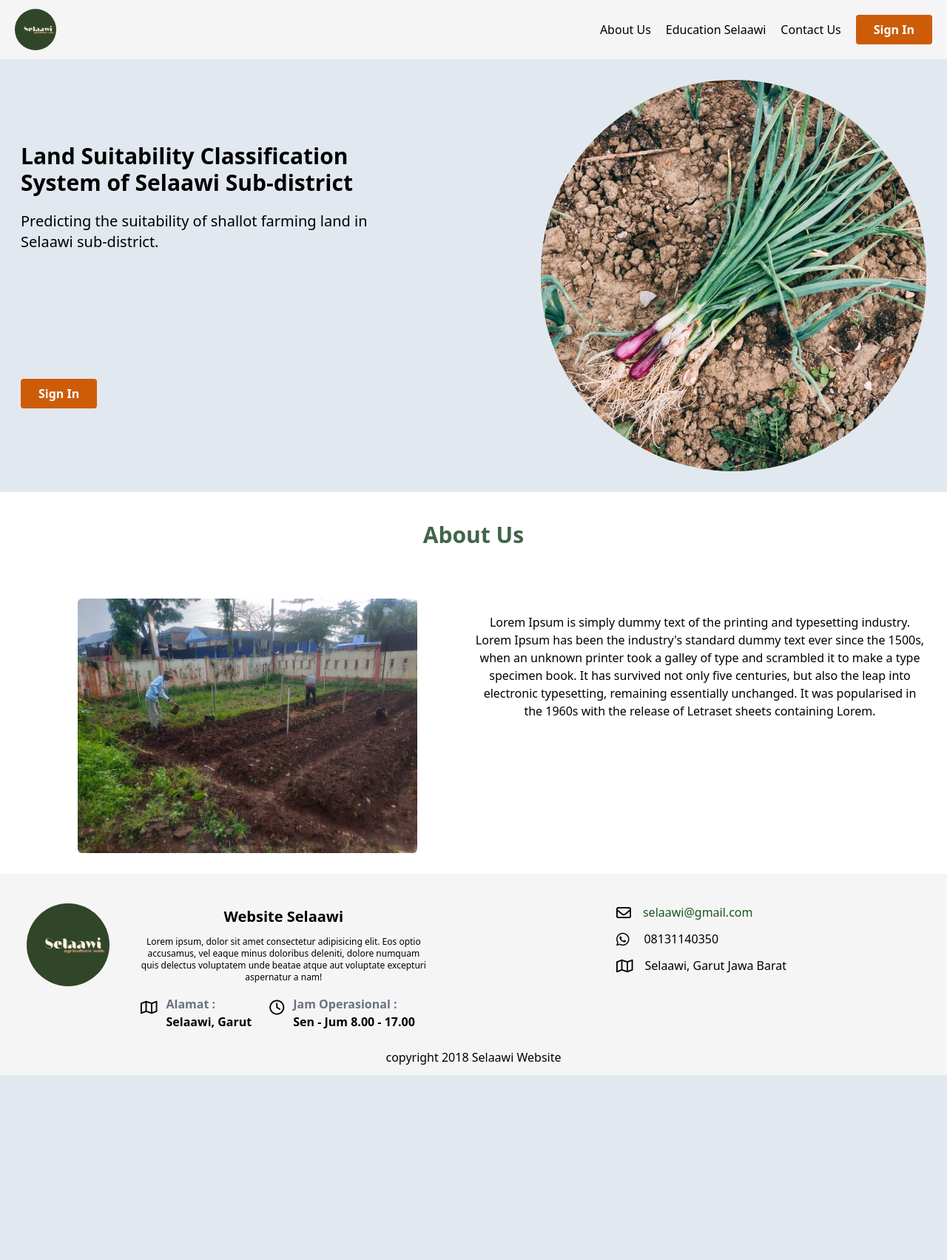
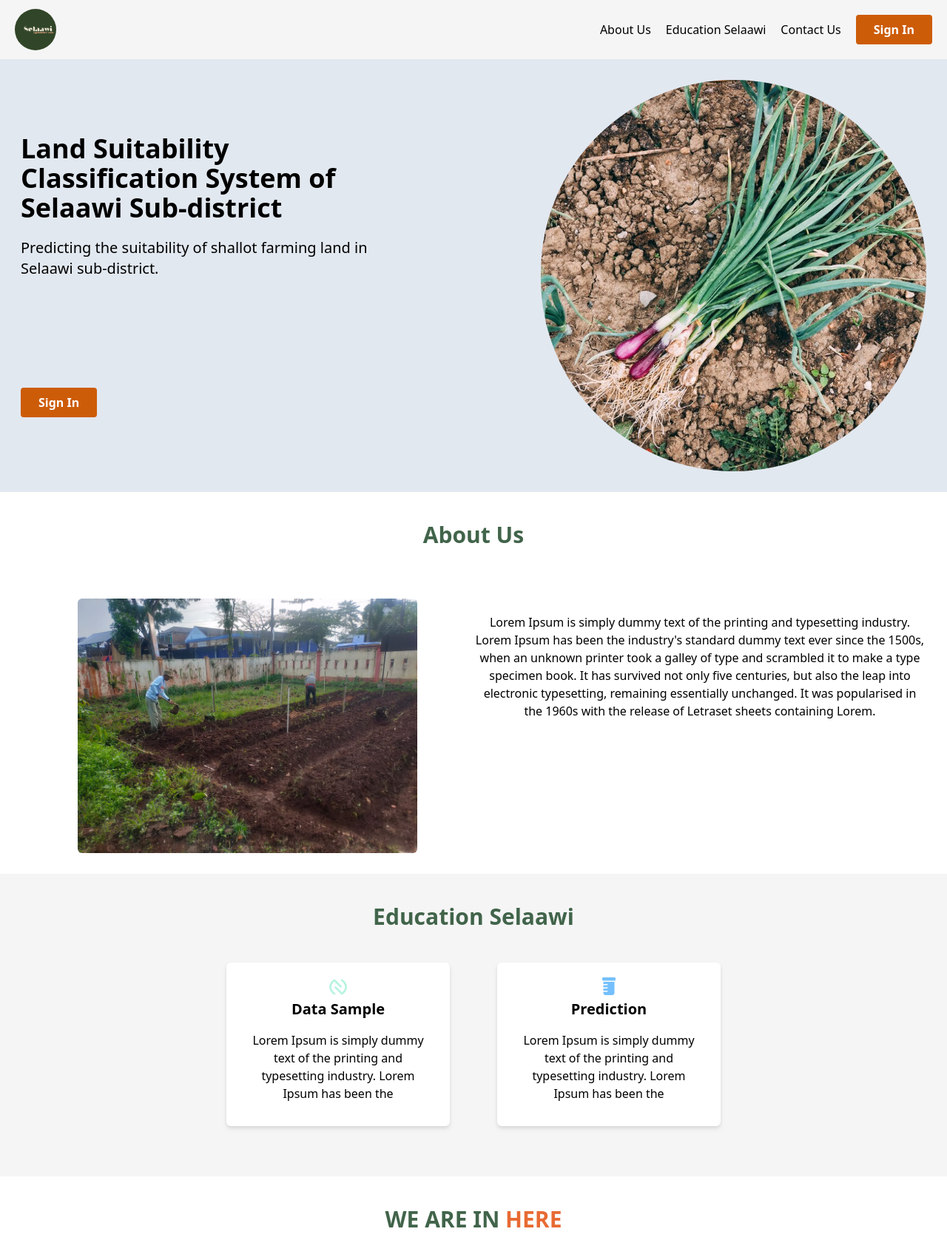
Before and after one commit to MuhalimHidayat/db_selaawi, a Flask app: page / in a window 1280 px wide. Shown: the top 1703 px of the page at 74% size. Before the commit the page ends 1453 px from the top, so only its background shows below. Run offline with Flask 3, Linux system fonts and the light colour scheme; style sheets or scripts are compiled from the project's sources; parts of the project's set-up code (start-up, migrations or seed data) failed here and were passed over; some libraries are stand-ins or nearby versions; some web fonts are replaced.

Commit message:
menyelesaikan halaman root

```diff
--- a/app/static/css/pallete.css
+++ b/app/static/css/pallete.css
@@ -11,6 +11,9 @@
 }
 .bg-tertiary-color {
   background-color: #D9D9D9;
+}
+.bg-quaternary-color {
+  background-color: #F5F5F5;
 }
 .bg-navbar-color {
   background-color: #F5F5F5;
--- a/app/templates/user.html
+++ b/app/templates/user.html
@@ -29,11 +29,12 @@
             <div class="flex items-center" id="navbar-content">
                 <ul class="flex gap-x-5">
                     <li><a href="#about-us">About Us</a></li>
-                    <li><a href="#">Education Selaawi</a></li>
+                    <li><a href="#education-selaawi">Education Selaawi</a></li>
                     <li><a href="#">Contact Us</a></li>
                 </ul>
                 <div class="ms-5">
-                    <button class="bg-button-user-color hover:bg-orange-400 text-white font-bold py-2 px-6 rounded"><a href="{{ url_for('auth.sign_in') }}">Sign In</a></button>
+                    <button class="bg-button-user-color hover:bg-orange-400 text-white font-bold py-2 px-6 rounded"><a
+                            href="{{ url_for('auth.sign_in') }}">Sign In</a></button>
                 </div>
             </div>
         </div>
@@ -42,18 +43,18 @@
         <div class="bg-slate-200 flex justify-around p-7" id="header">
             <div class="flex justify-around flex-col w-7/12" id="header-left-content">
                 <div class="w-9/12">
-                    <h1 class="text-3xl font-bold">Land Suitability Classification System of Selaawi Sub-district</h1>
+                    <h1 class="text-4xl font-bold">Land Suitability Classification System of Selaawi Sub-district</h1>
                     <h3 class="text-xl font-light mt-5">Predicting the suitability of shallot farming land in Selaawi
                         sub-district.</h3>
                 </div>
-
                 <div>
-                    <button class="bg-button-user-color text-white font-bold py-2 px-6 rounded"><a href="{{ url_for('auth.sign_in') }}">Sign In</a></button>
+                    <button class="bg-button-user-color text-white font-bold py-2 px-6 rounded"><a
+                            href="{{ url_for('auth.sign_in') }}">Sign In</a></button>
                 </div>
 
             </div>
-            <div class="" id="header-right-content">
-                <img class="rounded-full" src="{{ url_for('static', filename='img/user/gambar.png') }}" alt="" class="">
+            <div id="header-right-content">
+                <img class="rounded-full" src="{{ url_for('static', filename='img/user/gambar.png') }}" alt="">
             </div>
         </div>
 
@@ -64,10 +65,12 @@
             </div>
             <div class="flex p-7" id="about-us-content">
                 <div class="basis-1/2 flex justify-center" id="about-us-content-left">
-                    <img class="w-9/12 rounded-md" src="{{ url_for('static', filename='img/user/aboutusGambar.png') }}" alt="">
+                    <img class="w-9/12 rounded-md" src="{{ url_for('static', filename='img/user/aboutusGambar.png') }}"
+                        alt="">
                 </div>
                 <div class="basis-1/2" id="about-us-content-right">
-                    <p class="text-center mt-5">Lorem Ipsum is simply dummy text of the printing and typesetting industry. Lorem Ipsum has been
+                    <p class="text-center mt-5">Lorem Ipsum is simply dummy text of the printing and typesetting
+                        industry. Lorem Ipsum has been
                         the industry's standard dummy text ever since the 1500s, when an unknown printer took a galley
                         of type and scrambled it to make a type specimen book. It has survived not only five centuries,
                         but also the leap into electronic typesetting, remaining
@@ -77,10 +80,38 @@
             </div>
         </div>
         <!-- end-about-us -->
+        <!-- education selaawi -->
+        <div class="bg-quaternary-color pb-8" id="education-selaawi">
+            <div class="flex justify-center" id="about-us-header">
+                <h1 class="text-3xl font-header-color my-10">Education Selaawi</h1>
+            </div>
+            <div class="flex justify-center gap-x-16 p-9 pt-1">
+                <div class="basis-1/4 flex flex-col gap-y-4 items-center bg-white drop-shadow-md p-8 rounded-md" id="edu-data">
+                    <i class="fa-brands fa-nfc-symbol fa-xl fa-fade" style="color: #63E6BE;"></i>
+                    <h1 class="font-bold text-xl">Data Sample</h1>
+                    <p class="text-center">Lorem Ipsum is simply dummy text of the printing and typesetting industry. Lorem Ipsum has been
+                        the</p>
+                </div>
+                <div class="basis-1/4 flex flex-col items-center gap-y-4 bg-white drop-shadow-md p-8 rounded-md" id="edu-pred">
+                    <i class="fa-solid fa-prescription-bottle fa-xl" style="color: #74C0FC;"></i>
+                    <h1 class="font-bold text-xl">Prediction</h1>
+                    <p class="text-center">Lorem Ipsum is simply dummy text of the printing and typesetting industry. Lorem Ipsum has been
+                        the</p>
+                </div>
 
-
-
-
+            </div>
+        </div>
+        <!-- end-education-selaawi -->
+        <!-- address -->
+        <div id="address">
+            <div class="flex justify-center" id="about-us-header">
+                <h1 class="text-3xl font-header-color my-10">WE ARE IN <SPAN class="font-color-E86A33">HERE</SPAN></h1>
+            </div>
+            <div>
+                <iframe src="https://www.google.com/maps/embed?pb=!1m18!1m12!1m3!1d126723.15723662979!2d107.92684210944789!3d-6.997661284845236!2m3!1f0!2f0!3f0!3m2!1i1024!2i768!4f13.1!3m3!1m2!1s0x2e68cb7dab306ed5%3A0xc429b6e1e9ab7a9!2sSelaawi%2C%20Garut%20Regency%2C%20West%20Java!5e0!3m2!1sen!2sid!4v1707829394694!5m2!1sen!2sid" width="100%" height="600" style="border:0;" allowfullscreen="" loading="lazy" referrerpolicy="no-referrer-when-downgrade"></iframe>
+            </div>
+        </div>
+        <!-- end-address -->
         <!-- footer -->
         <div class="pt-10 px-6 bg-footer-color flex flex-col" id="footer">
             <div class="flex ">
@@ -107,7 +138,7 @@
                                 <i class="fa-regular fa-clock fa-lg pt-4"></i>
                                 <div>
                                     <p class="font-bold text-gray-500">Jam Operasional : </p>
-                                    <p class="font-bold">Sen - Jum    8.00 - 17.00</p>
+                                    <p class="font-bold">Sen - Jum 8.00 - 17.00</p>
                                 </div>
                             </div>
                         </div>
@@ -125,10 +156,8 @@
                         </div>
                         <div class="flex gap-4 items-center">
                             <i class="fa-regular fa-map fa-lg"></i>
-                            <p class="">Selaawi, Garut Jawa Barat</p>
+                            <p>Selaawi, Garut Jawa Barat</p>
                         </div>
-
-
                     </div>
                 </div>
 
```
Also changed, not shown: app/static/css/user.css (line endings or trailing spaces).
